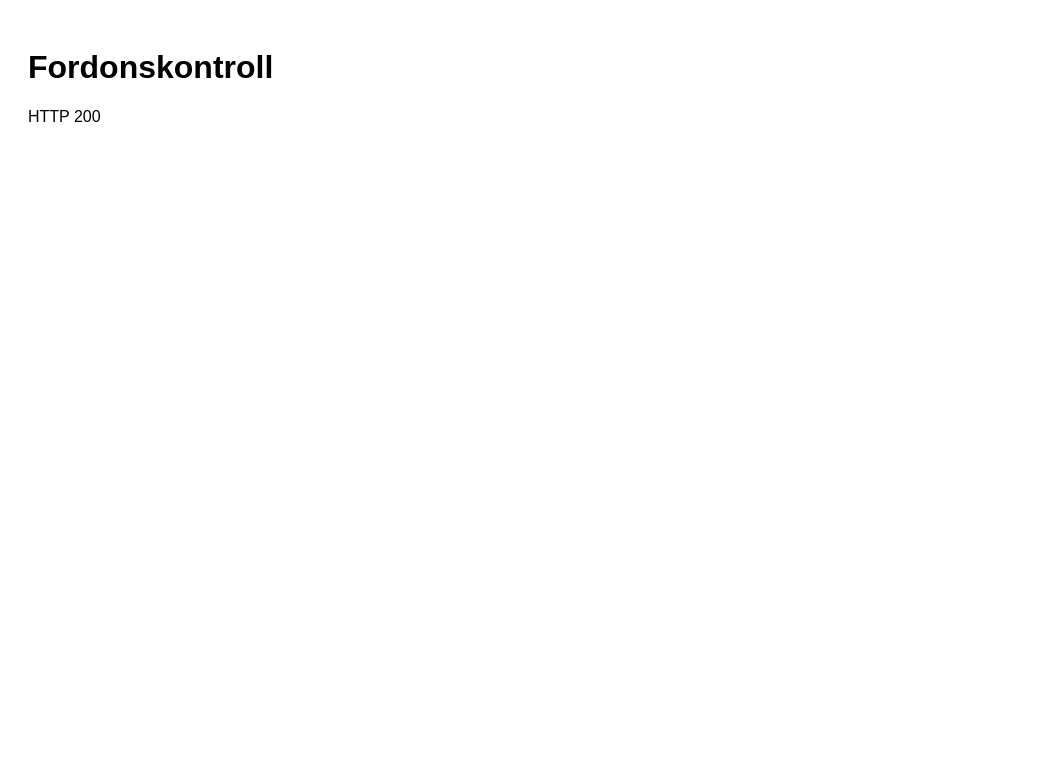
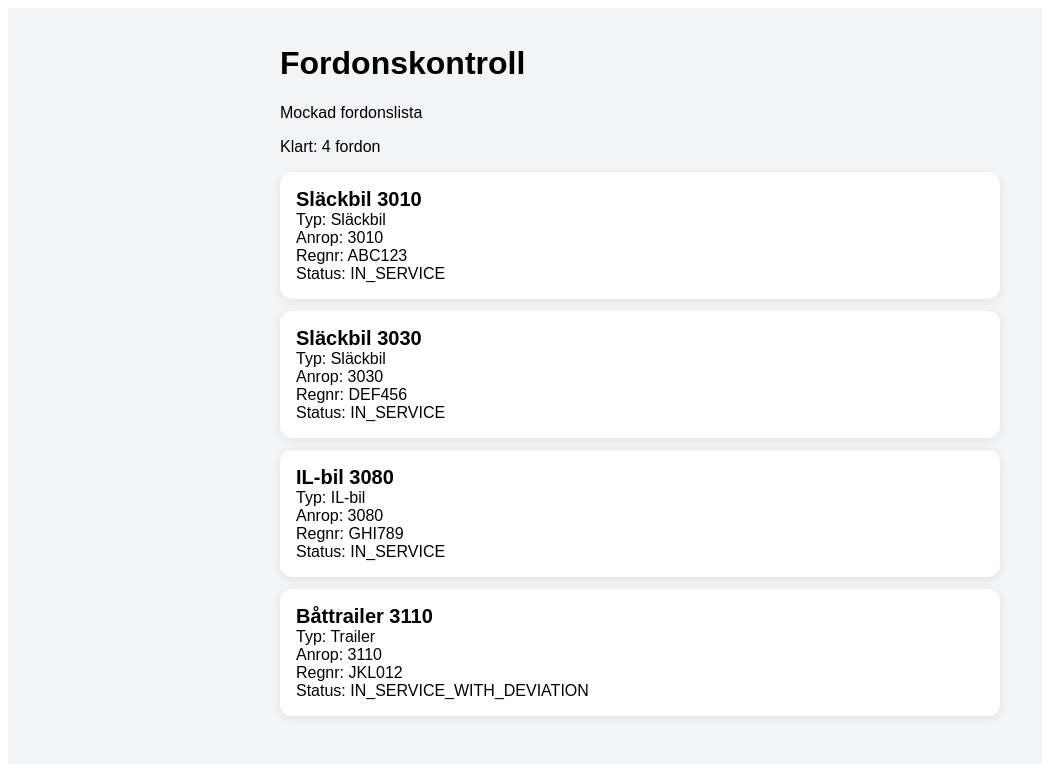
Before and after one commit to SormlandskustenRaddningstjanst/fordonskontroll, a React (Vite) app: page / in a window 1280 px wide. Shown: the top 764 px of the page, without its empty margins (0-1042 px from the left). Built offline with nearby package versions, Linux system fonts and the light colour scheme; no server answers; the database is empty.

Commit message:
Update App.tsx

```diff
--- a/src/App.tsx
+++ b/src/App.tsx
@@ -1,25 +1,99 @@
 import { useEffect, useState } from "react";
 
+type Vehicle = {
+  id: string;
+  name: string;
+  call_sign: string | null;
+  registration_number: string | null;
+  status: string | null;
+  type: string | null;
+};
+
+const mockVehicles: Vehicle[] = [
+  {
+    id: "1",
+    name: "Släckbil 3010",
+    call_sign: "3010",
+    registration_number: "ABC123",
+    status: "IN_SERVICE",
+    type: "Släckbil",
+  },
+  {
+    id: "2",
+    name: "Släckbil 3030",
+    call_sign: "3030",
+    registration_number: "DEF456",
+    status: "IN_SERVICE",
+    type: "Släckbil",
+  },
+  {
+    id: "3",
+    name: "IL-bil 3080",
+    call_sign: "3080",
+    registration_number: "GHI789",
+    status: "IN_SERVICE",
+    type: "IL-bil",
+  },
+  {
+    id: "4",
+    name: "Båttrailer 3110",
+    call_sign: "3110",
+    registration_number: "JKL012",
+    status: "IN_SERVICE_WITH_DEVIATION",
+    type: "Trailer",
+  },
+];
+
 export default function App() {
-  const [text, setText] = useState("Startar test...");
+  const [vehicles, setVehicles] = useState<Vehicle[]>([]);
+  const [statusText, setStatusText] = useState("Startar...");
 
   useEffect(() => {
-    run();
+    setStatusText("Laddar mockade fordon...");
+    const timer = setTimeout(() => {
+      setVehicles(mockVehicles);
+      setStatusText(`Klart: ${mockVehicles.length} fordon`);
+    }, 400);
+
+    return () => clearTimeout(timer);
   }, []);
 
-  async function run() {
-    try {
-      const res = await fetch("https://rsmuycbunjxixlglrwc.supabase.co/rest/v1/");
-      setText(`HTTP ${res.status} ${res.statusText}`);
-    } catch (e: any) {
-      setText(`FETCH FAIL: ${e?.message || "okänt fel"}`);
-    }
-  }
+  return (
+    <div
+      style={{
+        minHeight: "100vh",
+        background: "#f3f4f6",
+        padding: 16,
+        fontFamily: "Arial, sans-serif",
+      }}
+    >
+      <div style={{ maxWidth: 720, margin: "0 auto" }}>
+        <h1>Fordonskontroll</h1>
+        <p>Mockad fordonslista</p>
+        <p>{statusText}</p>
 
-  return (
-    <div style={{ padding: 20, fontFamily: "Arial, sans-serif" }}>
-      <h1>Fordonskontroll</h1>
-      <p>{text}</p>
+        <div style={{ display: "grid", gap: 12 }}>
+          {vehicles.map((vehicle) => (
+            <div
+              key={vehicle.id}
+              style={{
+                background: "#fff",
+                borderRadius: 12,
+                padding: 16,
+                boxShadow: "0 2px 10px rgba(0,0,0,0.08)",
+              }}
+            >
+              <div style={{ fontSize: 20, fontWeight: 700 }}>
+                {vehicle.name}
+              </div>
+              <div>Typ: {vehicle.type ?? "-"}</div>
+              <div>Anrop: {vehicle.call_sign ?? "-"}</div>
+              <div>Regnr: {vehicle.registration_number ?? "-"}</div>
+              <div>Status: {vehicle.status ?? "-"}</div>
+            </div>
+          ))}
+        </div>
+      </div>
     </div>
   );
 }
```
